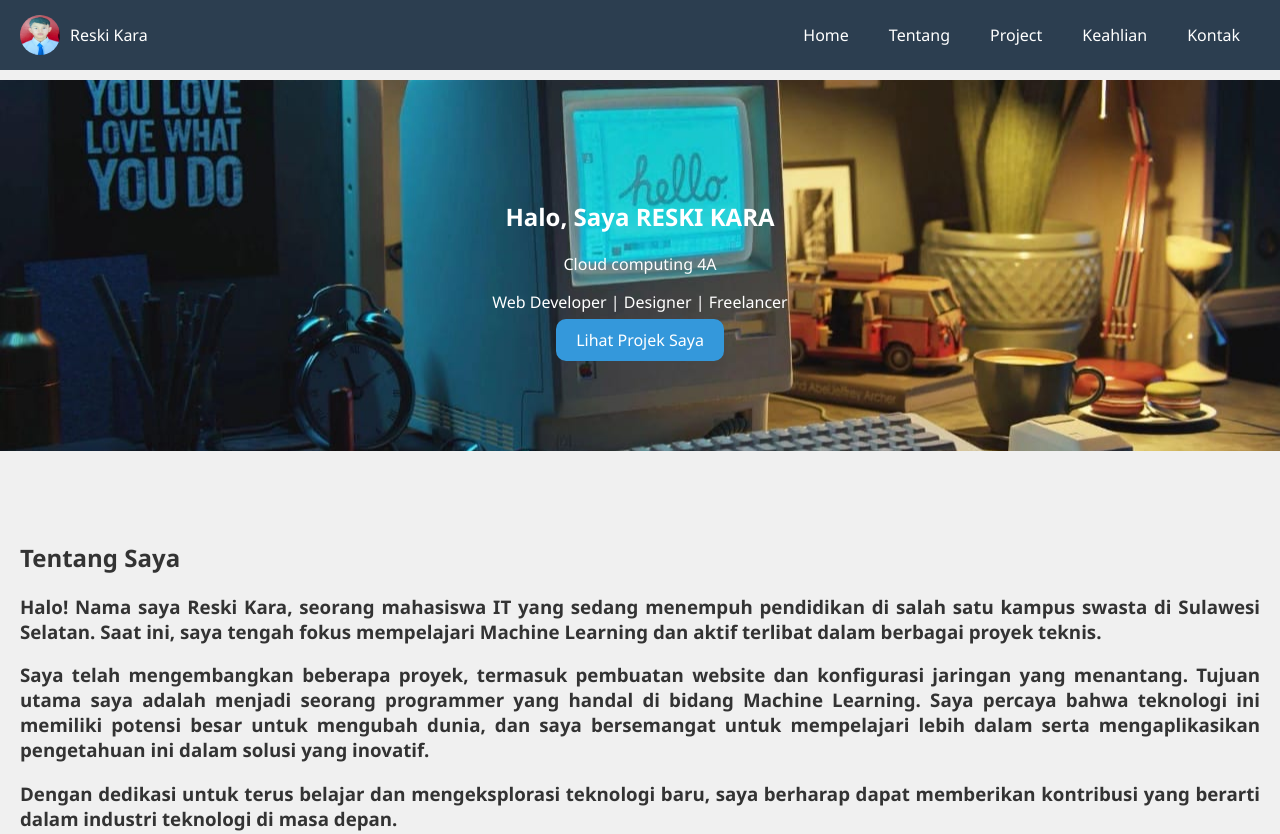
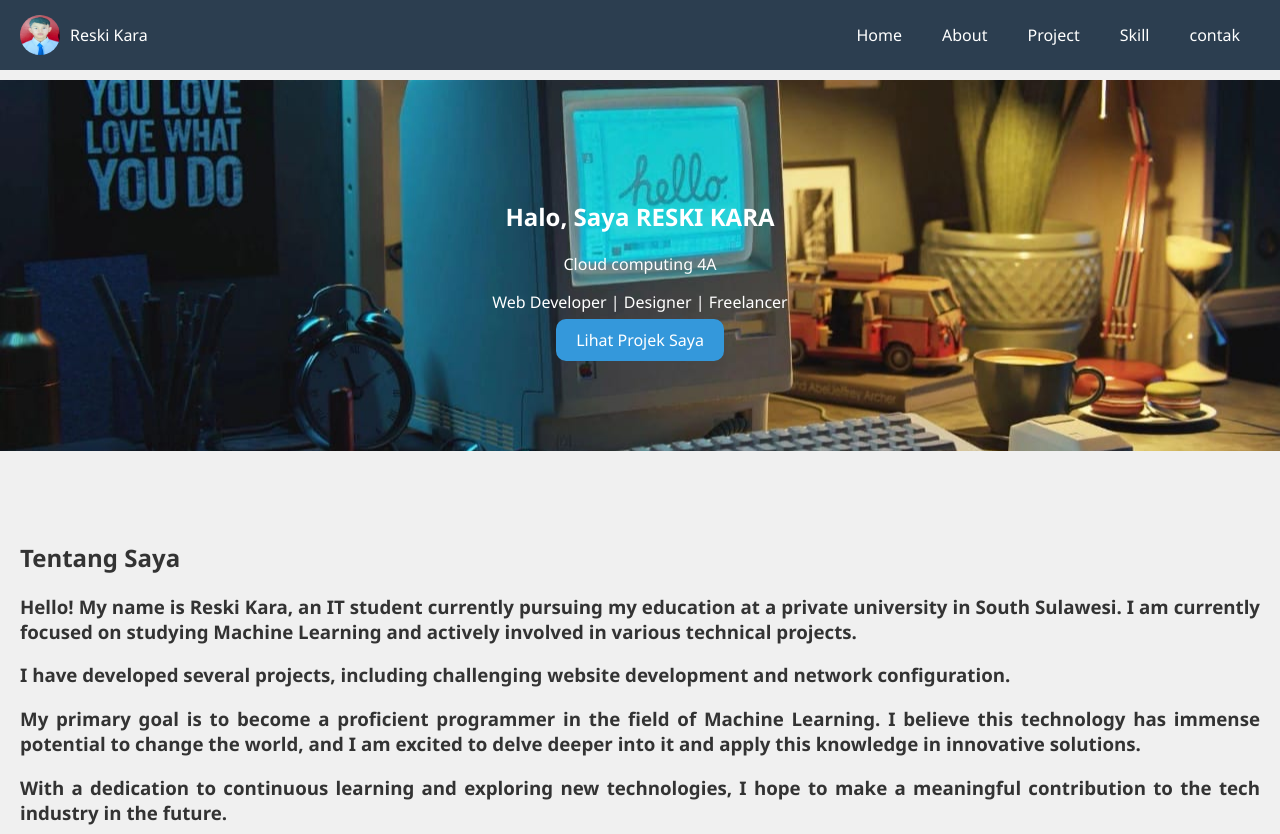
Before and after one commit to ReskiKara/Kara, a plain HTML site: page index.html in a window 1280 px wide. Shown: the top 834 px of the page. Drawn offline with Linux system fonts and the light colour scheme.

Commit message:
Update index.html

```diff
--- a/index.html
+++ b/index.html
@@ -17,10 +17,10 @@
         <nav class="nav-header">
             <ul class="ul-header">
                 <li><a class="li-header" href="index.html">Home</a></li>
-                <li><a class="li-header" href="#about">Tentang</a></li>
+                <li><a class="li-header" href="#about">About</a></li>
                 <li><a class="li-header" href="#projects">Project</a></li>
-                <li><a class="li-header" href="#skills">Keahlian</a></li>
-                <li><a class="li-header" href="#contact">Kontak</a></li>
+                <li><a class="li-header" href="#skills">Skill</a></li>
+                <li><a class="li-header" href="#contact">contak</a></li>
             </ul>
             <div class="hamburger" onclick="toggleMenu()">☰</div>
         </nav>
@@ -37,11 +37,12 @@
     <!-- About Section -->
     <section id="about">
         <h2>Tentang Saya</h2>
-        <h3><p>Halo! Nama saya Reski Kara, seorang mahasiswa IT yang sedang menempuh pendidikan di salah satu kampus swasta di Sulawesi Selatan. Saat ini, saya tengah fokus mempelajari Machine Learning dan aktif terlibat dalam berbagai proyek teknis.</p>
-        <p>Saya telah mengembangkan beberapa proyek, termasuk pembuatan website dan konfigurasi jaringan yang menantang. Tujuan utama saya adalah menjadi seorang programmer yang handal di bidang Machine Learning. Saya percaya bahwa teknologi ini memiliki potensi besar untuk mengubah dunia, dan saya bersemangat untuk mempelajari lebih dalam serta mengaplikasikan pengetahuan ini dalam solusi yang inovatif.</p>
-        <p>Dengan dedikasi untuk terus belajar dan mengeksplorasi teknologi baru, saya berharap dapat memberikan kontribusi yang berarti dalam industri teknologi di masa depan.</p>
+        <h3><p>Hello! My name is Reski Kara, an IT student currently pursuing my education at a private university in South Sulawesi.
+            I am currently focused on studying Machine Learning and actively involved in various technical projects.</p>
+   <p> I have developed several projects, including challenging website development and network configuration.</p>
+     My primary goal is to become a proficient programmer in the field of Machine Learning. I believe this technology has immense potential to change the world, and I am excited to delve deeper into it and apply this knowledge in innovative solutions.</p>
+        <p>With a dedication to continuous learning and exploring new technologies, I hope to make a meaningful contribution to the tech industry in the future.</p>
         </h3>
-    </section>
 
     <!-- Projects Section -->
     <section id="projects">
```
